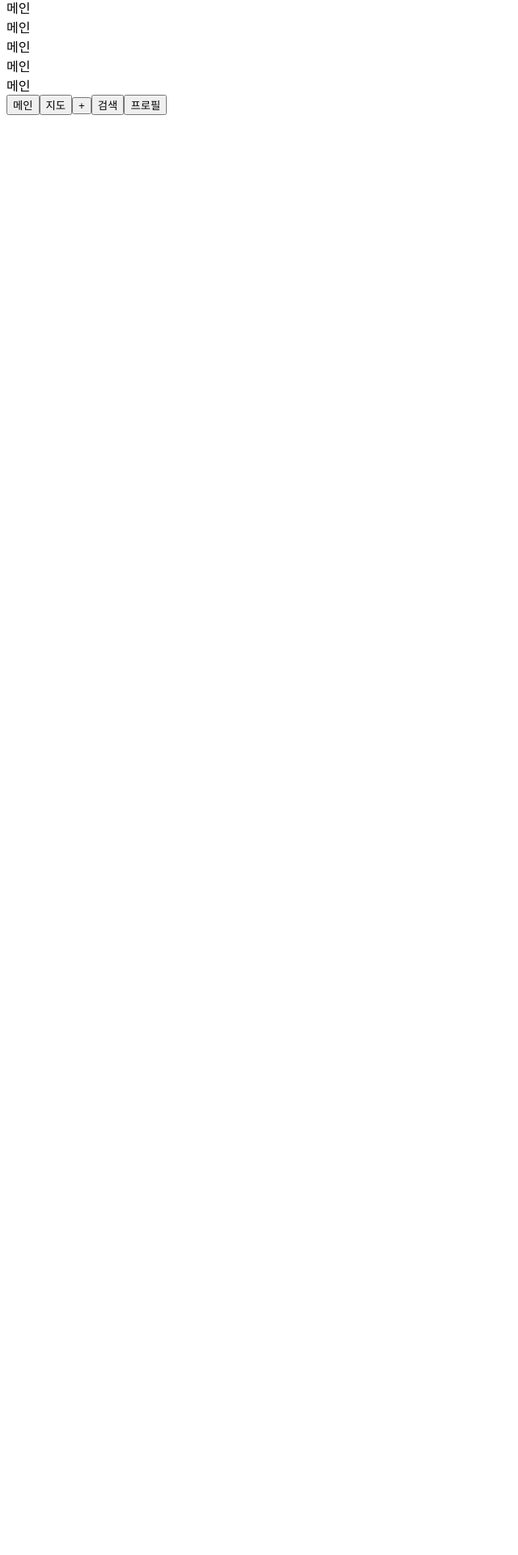
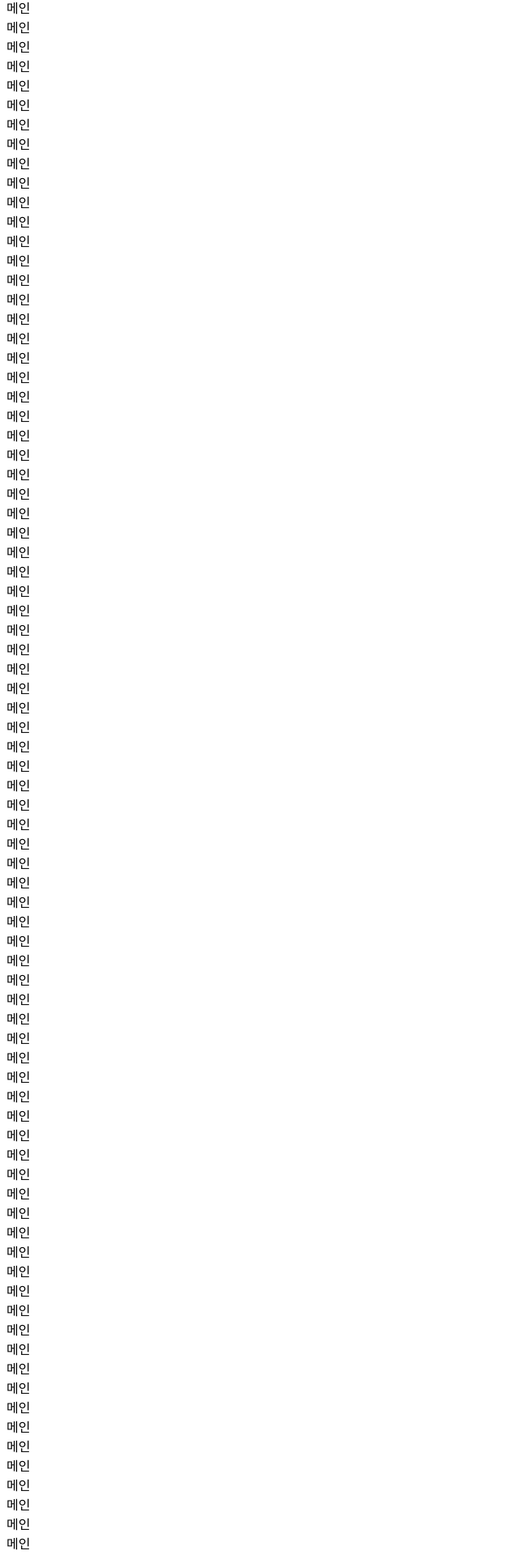
Before and after one commit to ljm0850/TheMe, a Vue app in the folder Front/theme/: page / in a window 1280 px wide. Shown: the part 875-2795 px from the top of the page at 81% size, without its empty margins (0-640 px from the left). Before the commit the page ends 1025 px from the top, so only its background shows below. Built offline with nearby package versions, Linux system fonts and the light colour scheme; the HTML template or start-up script is replaced by a standard one.

Commit message:
feat: 하단 네비게이션 바 설정

```diff
--- a/Front/theme/src/App.vue
+++ b/Front/theme/src/App.vue
@@ -1,10 +1,10 @@
 <template>
   <div class="default_app">
     <LoginPage v-if="!isLoggedIn" />
-    <div class="flex">
+    <!-- <div class="flex"> -->
       <router-view v-if="isLoggedIn" class="test123"/>
       <NavBarVue v-if="isLoggedIn"/>
-    </div>
+    <!-- </div> -->
 
   </div>
 </template>
--- a/Front/theme/src/components/main/MainPage.vue
+++ b/Front/theme/src/components/main/MainPage.vue
@@ -32,6 +32,117 @@
     <div>메인</div>
     <div>메인</div>
     <div>메인</div>
+    <div>메인</div>
+    <div>메인</div>    <div>메인</div>
+    <div>메인</div>
+    <div>메인</div>
+    <div>메인</div>
+    <div>메인</div>
+    <div>메인</div>
+    <div>메인</div>
+    <div>메인</div>
+    <div>메인</div>
+    <div>메인</div>
+    <div>메인</div>
+    <div>메인</div>    <div>메인</div>
+    <div>메인</div>
+    <div>메인</div>
+    <div>메인</div>
+    <div>메인</div>
+    <div>메인</div>
+    <div>메인</div>
+    <div>메인</div>
+    <div>메인</div>
+    <div>메인</div>
+    <div>메인</div>
+    <div>메인</div>    <div>메인</div>
+    <div>메인</div>
+    <div>메인</div>
+    <div>메인</div>
+    <div>메인</div>
+    <div>메인</div>
+    <div>메인</div>
+    <div>메인</div>
+    <div>메인</div>
+    <div>메인</div>
+    <div>메인</div>
+    <div>메인</div>    <div>메인</div>
+    <div>메인</div>
+    <div>메인</div>
+    <div>메인</div>
+    <div>메인</div>
+    <div>메인</div>
+    <div>메인</div>
+    <div>메인</div>
+    <div>메인</div>
+    <div>메인</div>
+    <div>메인</div>
+    <div>메인</div>    <div>메인</div>
+    <div>메인</div>
+    <div>메인</div>
+    <div>메인</div>
+    <div>메인</div>
+    <div>메인</div>
+    <div>메인</div>
+    <div>메인</div>
+    <div>메인</div>
+    <div>메인</div>
+    <div>메인</div>
+    <div>메인</div>    <div>메인</div>
+    <div>메인</div>
+    <div>메인</div>
+    <div>메인</div>
+    <div>메인</div>
+    <div>메인</div>
+    <div>메인</div>
+    <div>메인</div>
+    <div>메인</div>
+    <div>메인</div>
+    <div>메인</div>
+    <div>메인</div>    <div>메인</div>
+    <div>메인</div>
+    <div>메인</div>
+    <div>메인</div>
+    <div>메인</div>
+    <div>메인</div>
+    <div>메인</div>
+    <div>메인</div>
+    <div>메인</div>
+    <div>메인</div>
+    <div>메인</div>
+    <div>메인</div>    <div>메인</div>
+    <div>메인</div>
+    <div>메인</div>
+    <div>메인</div>
+    <div>메인</div>
+    <div>메인</div>
+    <div>메인</div>
+    <div>메인</div>
+    <div>메인</div>
+    <div>메인</div>
+    <div>메인</div>
+    <div>메인</div>    <div>메인</div>
+    <div>메인</div>
+    <div>메인</div>
+    <div>메인</div>
+    <div>메인</div>
+    <div>메인</div>
+    <div>메인</div>
+    <div>메인</div>
+    <div>메인</div>
+    <div>메인</div>
+    <div>메인</div>
+    <div>메인</div>    <div>메인</div>
+    <div>메인</div>
+    <div>메인</div>
+    <div>메인</div>
+    <div>메인</div>
+    <div>메인</div>
+    <div>메인</div>
+    <div>메인</div>
+    <div>메인</div>
+    <div>메인</div>
+    <div>메인</div>
     <div>메인</div>    <div>메인</div>
     <div>메인</div>
     <div>메인</div>
--- a/Front/theme/src/components/navbar/NavBar.vue
+++ b/Front/theme/src/components/navbar/NavBar.vue
@@ -3,7 +3,7 @@
 
   <!-- <button type="button" class="btn btn-light">1</button> -->
   <!-- <button type="button" class="btn btn-light create-button">2</button> -->
-  <nav class="navbar navbar-expand-lg bg-light sticky-bottom">
+  <nav class="navbar navbar-expand-lg bg-light navbar">
     <div class="container-fluid">
       <router-link :to="{ name: 'Main' }">
         <button type="button" class="btn btn-light">메인</button>
@@ -44,4 +44,10 @@ export default {
     top: 90vh;
     left: 195px;
   }
+  .navbar {
+    position: fixed;
+        left: 0;
+        right: 0;
+        bottom: 0;
+  }
 </style>
```
